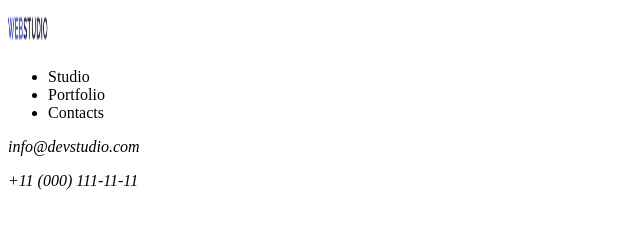
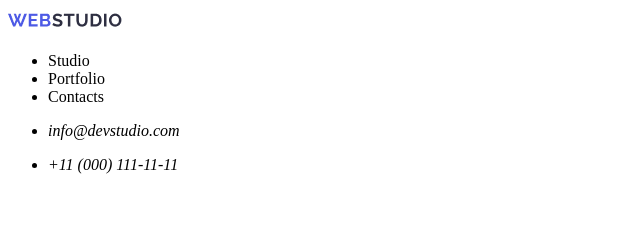
Before and after one commit to Oleg2287/goit-markup-hw-01-1-, a plain HTML site: page index.html in a window 1280 px wide. Shown: the whole page, without its empty margins (0-640 px from the left). Drawn offline with Linux system fonts and the light colour scheme.

Commit message:
index edit

```diff
--- a/index.html
+++ b/index.html
@@ -6,11 +6,11 @@
     <title>Document</title>
 </head>
 <header>
-    <a href="/">
+    <a href="index.html">
       <img
         src="images/Logo.png"
-        width="40"
-        height="40"
+        width="115"
+        height="24"
         alt="Logo"
       />
     </a>
@@ -23,12 +23,20 @@
       </ul>
     </nav>
     <address>
-        <p href="mailto:info@devstudio.com">info@devstudio.com</p>
-        <p href="tel:+110001111111">+11 (000) 111-11-11</p>
+        <ul>
+            <li><p href="mailto:info@devstudio.com">info@devstudio.com</p></li>
+            <li><p href="tel:+110001111111">+11 (000) 111-11-11</p></li>
+        </ul>
     </address>
   </header>
     </header>
+    <main>
 <body>
+    <section>
 
+    </section>
+
+    </main>
+<footer> </footer>
 </body>
 </html>
```
